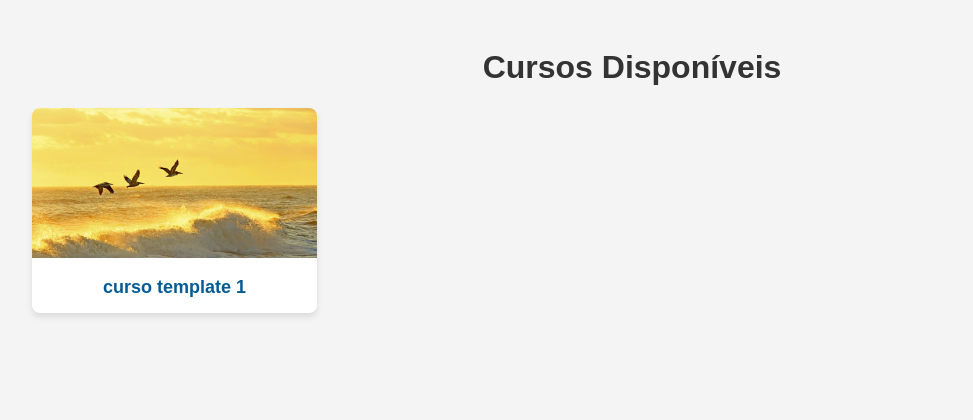
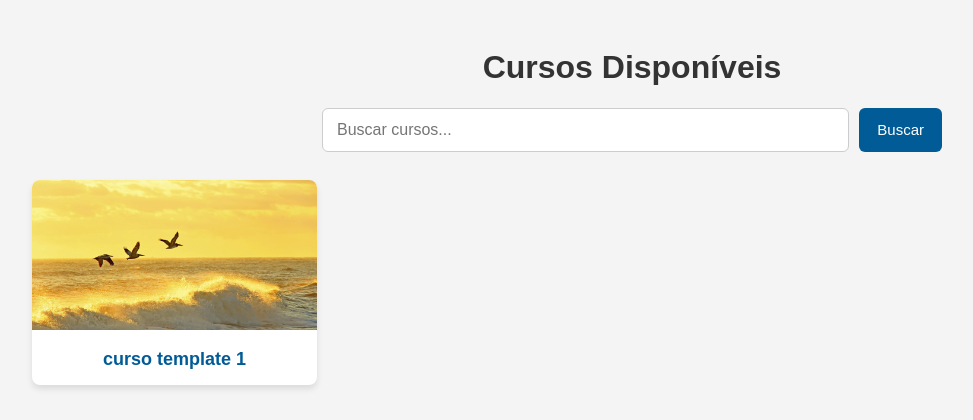
Before and after one commit to joao-c2104/Experience-Analitics, a Django app: page / in a window 1280 px wide. Shown: the top 420 px of the page, without its empty margins (8-981 px from the left). Run offline with Django 5.2, Linux system fonts and the light colour scheme; data comes from the database, SQL or seed files in the repository.

Commit message:
Corrige barra de busca de cursos

```diff
--- a/cursos/templates/cursos/lista_cursos.html
+++ b/cursos/templates/cursos/lista_cursos.html
@@ -7,6 +7,46 @@
     <style>
         body { font-family: Arial, sans-serif; background-color: #f4f4f4; padding: 20px; }
         h1 { text-align: center; color: #333; }
+
+        .barra-busca {
+            display: flex;
+            gap: 10px;
+            max-width: 620px;
+            margin: 0 auto 28px;
+        }
+
+        .barra-busca input {
+            flex: 1;
+            padding: 12px 14px;
+            border: 1px solid #ccc;
+            border-radius: 6px;
+            font-size: 16px;
+        }
+
+        .barra-busca button,
+        .limpar-busca {
+            border: 0;
+            border-radius: 6px;
+            background: #005b96;
+            color: white;
+            padding: 12px 18px;
+            font-size: 15px;
+            cursor: pointer;
+            text-decoration: none;
+        }
+
+        .limpar-busca {
+            display: inline-flex;
+            align-items: center;
+            background: #6c757d;
+        }
+
+        .resultado-busca {
+            max-width: 1200px;
+            margin: 0 auto 18px;
+            color: #555;
+            text-align: center;
+        }
 
         .grade-cursos {
             display: grid;
@@ -40,6 +80,26 @@
 
     <h1>Cursos Disponíveis</h1>
 
+    <form class="barra-busca" method="get" action="{% url 'buscar_cursos' %}">
+        <input
+            type="search"
+            name="q"
+            value="{{ query|default:'' }}"
+            placeholder="Buscar cursos..."
+            aria-label="Buscar cursos"
+        >
+        <button type="submit">Buscar</button>
+        {% if query %}
+            <a class="limpar-busca" href="{% url 'lista_cursos' %}">Limpar</a>
+        {% endif %}
+    </form>
+
+    {% if query %}
+        <p class="resultado-busca">
+            {{ total_resultados }} resultado{{ total_resultados|pluralize }} para "{{ query }}"
+        </p>
+    {% endif %}
+
     <div class="grade-cursos">
         {% for curso in cursos %}
             <div class="card-curso">
--- a/cursos/views.py
+++ b/cursos/views.py
@@ -2,5 +2,14 @@ from django.shortcuts import render
 from .models import Curso
 
 def lista_cursos(request):
+    query = request.GET.get('q', '').strip()
     cursos = Curso.objects.all()
-    return render(request, 'cursos/lista_cursos.html', {'cursos': cursos})
+
+    if query:
+        cursos = cursos.filter(nome__icontains=query)
+
+    return render(request, 'cursos/lista_cursos.html', {
+        'cursos': cursos,
+        'query': query,
+        'total_resultados': cursos.count(),
+    })
--- a/plataforma/settings.py
+++ b/plataforma/settings.py
@@ -38,6 +38,7 @@ INSTALLED_APPS = [
     'django.contrib.messages',
     'django.contrib.staticfiles',
     'cursos',
+    'busca_cursos',
 ]
 
 MIDDLEWARE = [
--- a/plataforma/urls.py
+++ b/plataforma/urls.py
@@ -21,6 +21,7 @@ from django.conf.urls.static import static
 
 urlpatterns = [
     path('admin/', admin.site.urls),
+    path('', include('busca_cursos.urls')),
     path('', include('cursos.urls')),
 ]
 
```
